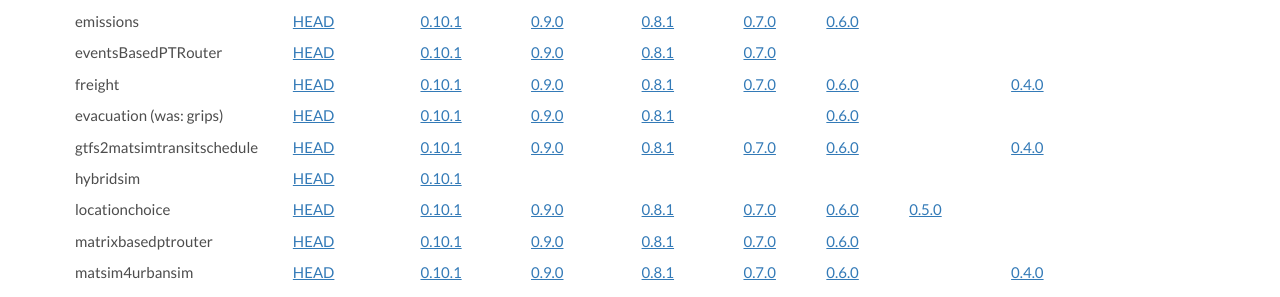
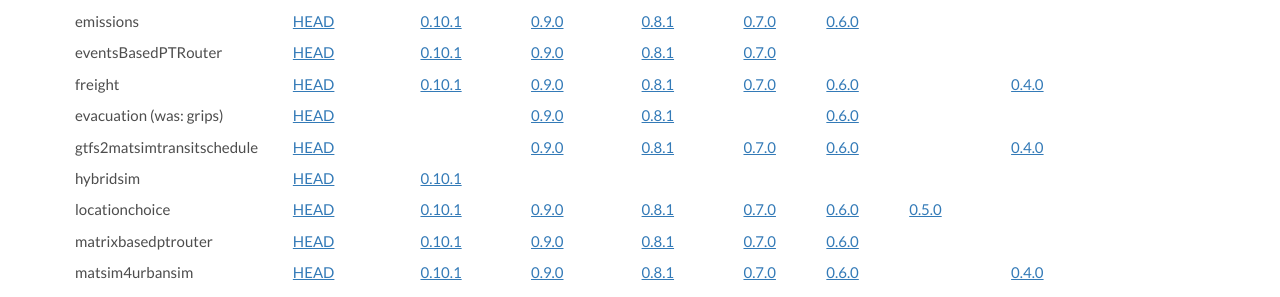
Before and after one commit to matsim-org/jekyll-website, a Jekyll site: the page built from javadoc.md, in a window 1280 px wide and 900 px high, scrolled down 579 px. Shown: the part 154-451 px from the top of the window. Built offline with Jekyll 4.4.1, drawn with Linux system fonts in a browser that asks for light colours; some web fonts are replaced.

Commit message:
adapt api docs page to current release *fix wrong link at protobuf *remove evac and gtfs2matsimtransitschedule contrib as it is not part of contribs any more /JW

```diff
--- a/javadoc.md
+++ b/javadoc.md
@@ -219,7 +219,7 @@ The following documentations are available:
 <tr>
 <td >evacuation (was: grips)</td>
 <td ><a href="http://ci.matsim.org:8080/job/MATSim_contrib_M2/ws/contribs/evacuation/target/site/apidocs/index.html">HEAD</a></td>
-<td ><a href="/apidocs/evacuation/0.10.1/">0.10.1</a></td>
+<td ></td>
 <td ><a href="/apidocs/evacuation/0.9.0/">0.9.0</a></td>
 <td ><a href="/apidocs/evacuation/0.8.1/">0.8.1</a></td>
 <td ></td>
@@ -231,7 +231,7 @@ The following documentations are available:
 <tr>
 <td >gtfs2matsimtransitschedule</td>
 <td ><a href="http://ci.matsim.org:8080/job/MATSim_contrib_M2/ws/contribs/gtfs2matsimtransitschedule/target/site/apidocs/index.html">HEAD</a></td>
-<td ><a href="/apidocs/gtfs2matsimtransitschedule/0.10.1/">0.10.1</a></td>
+<td ></td>
 <td ><a href="/apidocs/gtfs2matsimtransitschedule/0.9.0/">0.9.0</a></td>
 <td ><a href="/apidocs/gtfs2matsimtransitschedule/0.8.1/">0.8.1</a></td>
 <td ><a href="/apidocs/gtfs2matsimtransitschedule/0.7.0/">0.7.0</a></td>
@@ -363,8 +363,8 @@ The following documentations are available:
 <tr>
 <td >protobuf</td>
 <td ><a href="http://ci.matsim.org:8080/job/MATSim_contrib_M2/ws/contribs/protobuf/target/site/apidocs/index.html">HEAD</a></td>
-<td ><a href="/apidocs/parking/0.10.1/">0.10.1</a></td>
-<td ><a href="/apidocs/parking/0.9.0/">0.9.0</a></td>
+<td ><a href="/apidocs/protobuf/0.10.1/">0.10.1</a></td>
+<td ><a href="/apidocs/protobuf/0.9.0/">0.9.0</a></td>
 <td ></td>
 <td ></td>
 <td ></td>
```
